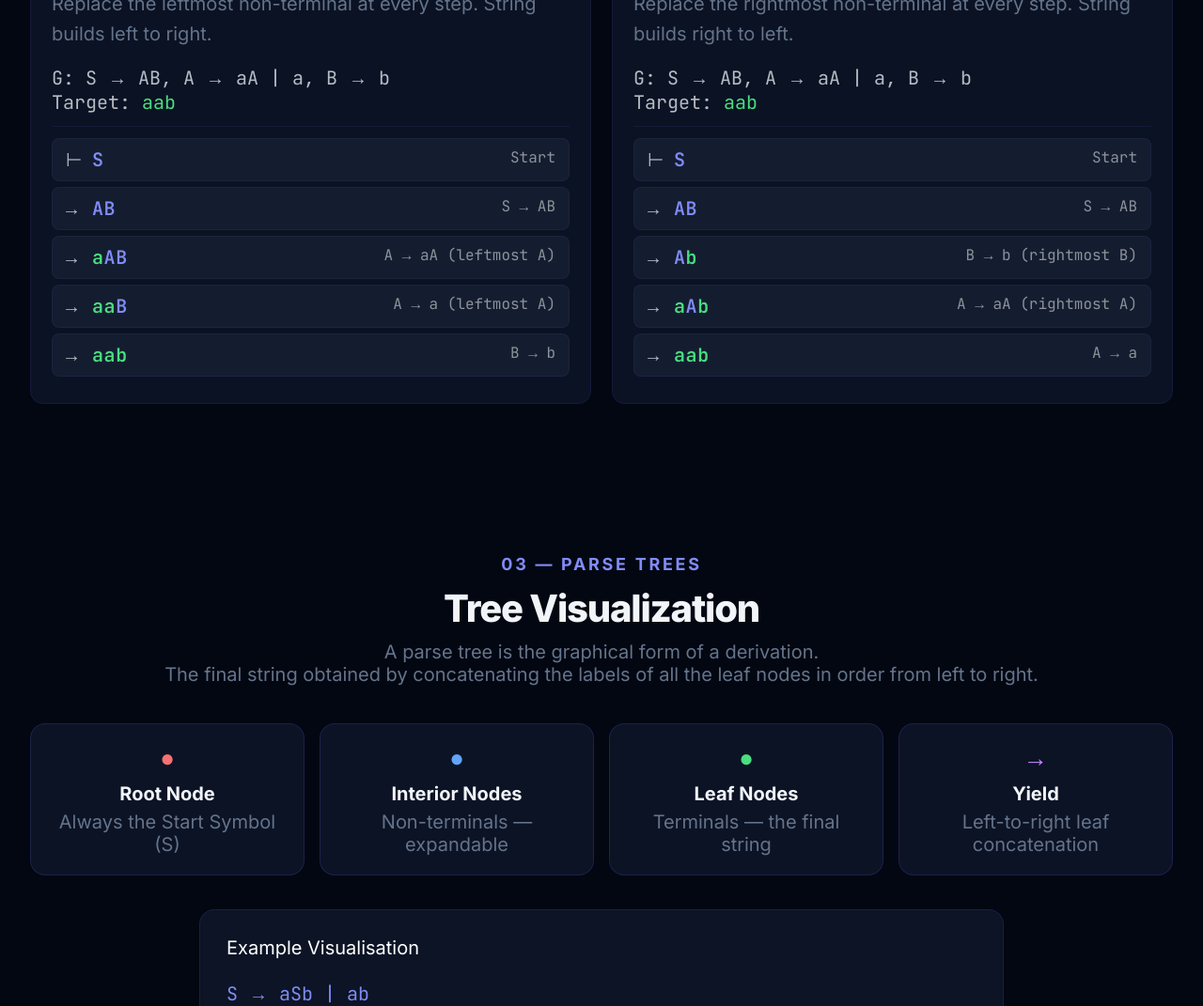
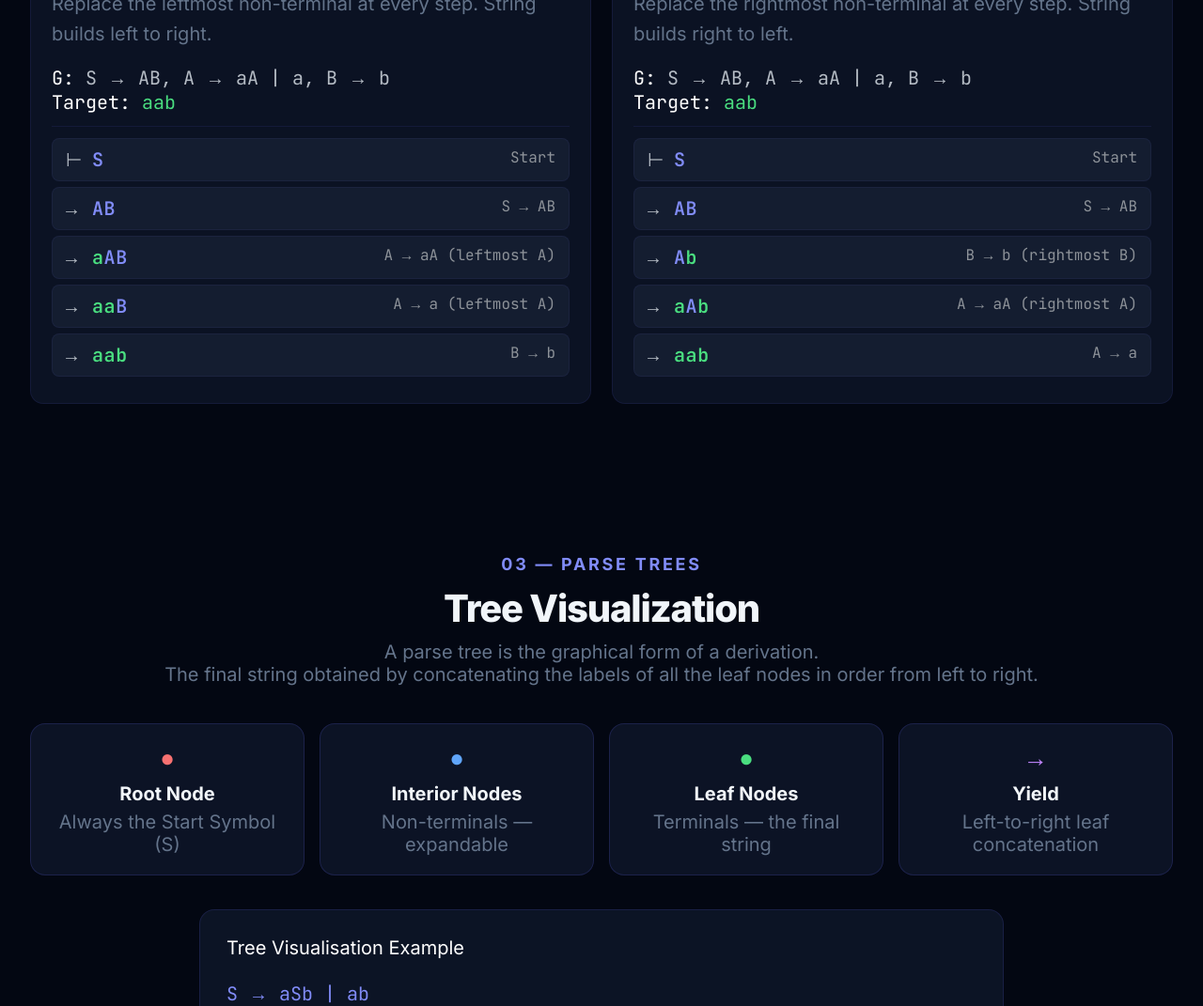
Before and after one commit to kashish100-max/CFG_Visualiser, a React (Vite) app: page / in a window 1280 px wide. Shown: the part 1934-3005 px from the top of the page at 94% size. Built offline with nearby package versions, Linux system fonts and the light colour scheme.

Commit message:
css updations

```diff
--- a/src/components/CFGVisualizer.jsx
+++ b/src/components/CFGVisualizer.jsx
@@ -1777,7 +1777,7 @@ export default function CFGApp() {
                   </div>
                   <p style={{ fontSize:20, color:"#64748b", marginBottom:18, lineHeight:1.6 }}>{col.rule}</p>
                   <div style={{ fontSize:20, color:"#b5bcc5", fontFamily:"'JetBrains Mono'", marginBottom:12 }}>
-                    G: S → AB, A → aA | a, B → b   <br></br>Target: <span style={{ color:"#4ade80" }}>aab</span>
+                    <span style={{color:"white"}}>G:</span> S → AB, A → aA | a, B → b   <br></br><span style={{color:"white"}}>Target:</span> <span style={{ color:"#4ade80" }}>aab</span>
                   </div>
                   <div style={{ borderTop:"1px solid rgba(99,102,241,0.1)", paddingTop:12 ,}}>
                     {col.steps.map((step, i) => (
@@ -1827,7 +1827,7 @@ export default function CFGApp() {
           <Reveal delay={120}>
   <div style={{ margin: "0 auto", width: "fit-content", background: "rgba(15,23,42,0.85)", border: "1px solid rgba(99,102,241,0.15)", borderRadius: 16, padding: 28 }}>
     <div style={{ fontSize: 20, color: "#b0b0b0", marginBottom: 18 }}>
-      <span style={{ color: "white" }}>Example Visualisation</span> <br />
+      <span style={{ color: "white" }}>Tree Visualisation Example</span> <br />
       <br />
       <code style={{ color: "#818cf8", fontFamily: "'JetBrains Mono'" }}>S → aSb | ab</code> <br />
       Target: <code style={{ color: "#4ade80", fontFamily: "'JetBrains Mono'" }}>aaabbb</code>
```
